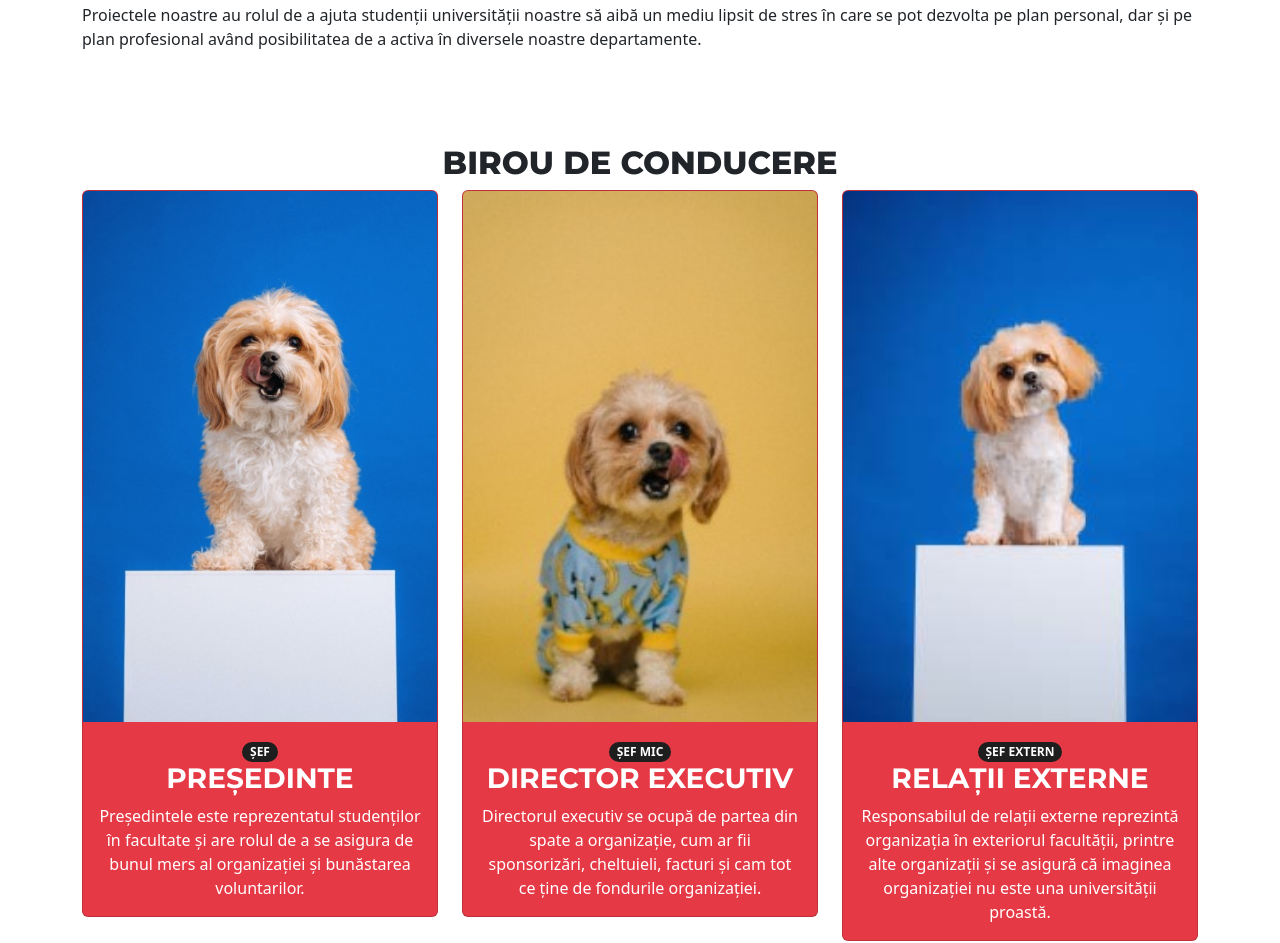
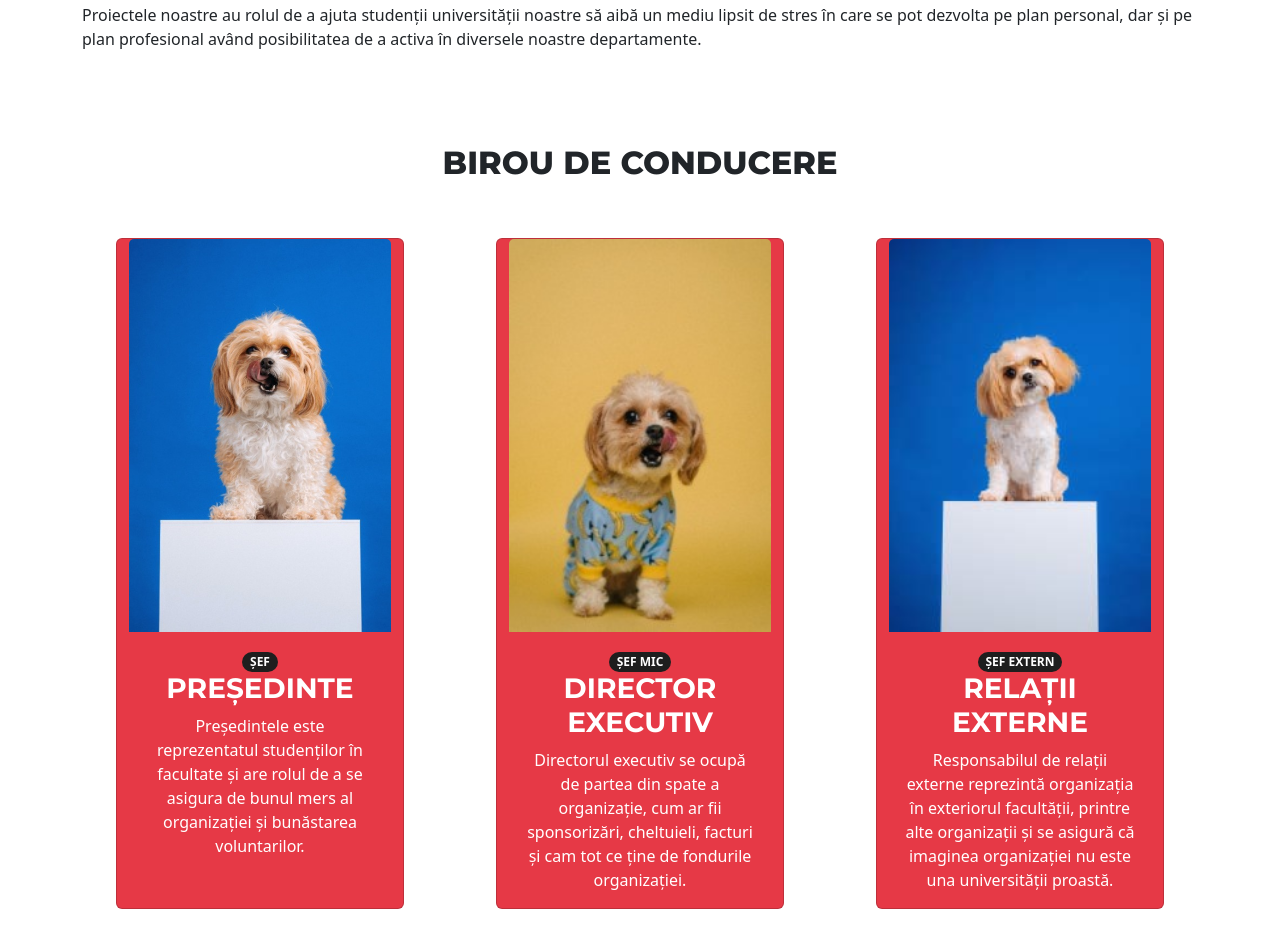
Before and after one commit to VladOpreaa/OSUR2, a plain HTML site: page index.html in a window 1280 px wide. Shown: the part 1102-2045 px from the top of the page. Drawn offline with nearby package versions, Linux system fonts and the light colour scheme.

Commit message:
Add files via upload

```diff
--- a/index.css
+++ b/index.css
@@ -63,6 +63,7 @@ width: 150px;}
 .card{
   background-color: #e63946 !important;
   margin-bottom: 25px !important;
+  width: 18rem !important;
   text-align: center;
 }
 
--- a/index.html
+++ b/index.html
@@ -83,14 +83,13 @@
         </div>
 
         <!--BC-->
-        <div id="birou-de-conducere">
-            <div class="container">
+        <div class="container d-flex flex-column justify-content-between ">
             <h2>
                 Birou de conducere
             </h2>
-                <div class="row">
+            <!---->
+            <div class="row mt-5 d-flex justify-content-around">
 
-                    <div class="col-md-4 col-sm-12">
                 <div class="card">
                     <img src="./Image/Președinte.jpg" class="card-img-top" alt="Un cățel drăguț">
                     <div class="card-body">
@@ -100,9 +99,7 @@
                         </p>
                     </div>
                 </div>
-                    </div>
 
-                    <div class="col-md-4 col-sm-12">
                 <div class="card">
                     <img src="./Image/CEO.jpg" class="card-img-top" alt="Incă un cățel drăguț">
                     <div class="card-body">
@@ -111,9 +108,7 @@
                         <p class="card-text text-white">Directorul executiv se ocupă de partea din spate a organizație, cum ar fii sponsorizări, cheltuieli, facturi și cam tot ce ține de fondurile organizației.</p>
                     </div>
                 </div>
-                    </div>
 
-                    <div class="col-md-4 col-sm-12">
                 <div class="card">
                     <img src="./Image/RELAȚII EXTERNE.jpg" class="card-img-top" alt="Alt cățel drăguț">
                     <div class="card-body">
@@ -122,9 +117,9 @@
                         <p class="card-text text-white">Responsabilul de relații externe reprezintă organizația în exteriorul facultății, printre alte organizații și se asigură că imaginea organizației nu este una universității proastă.</p>
                     </div>
                 </div>
+
             </div>
-                </div>
-            </div>
+            <div class="row mt-5 d-flex justify-content-between"></div>
         </div>
 
         <!--Proiecte-->
```
Lines whose indentation alone changed are shown as unchanged.
